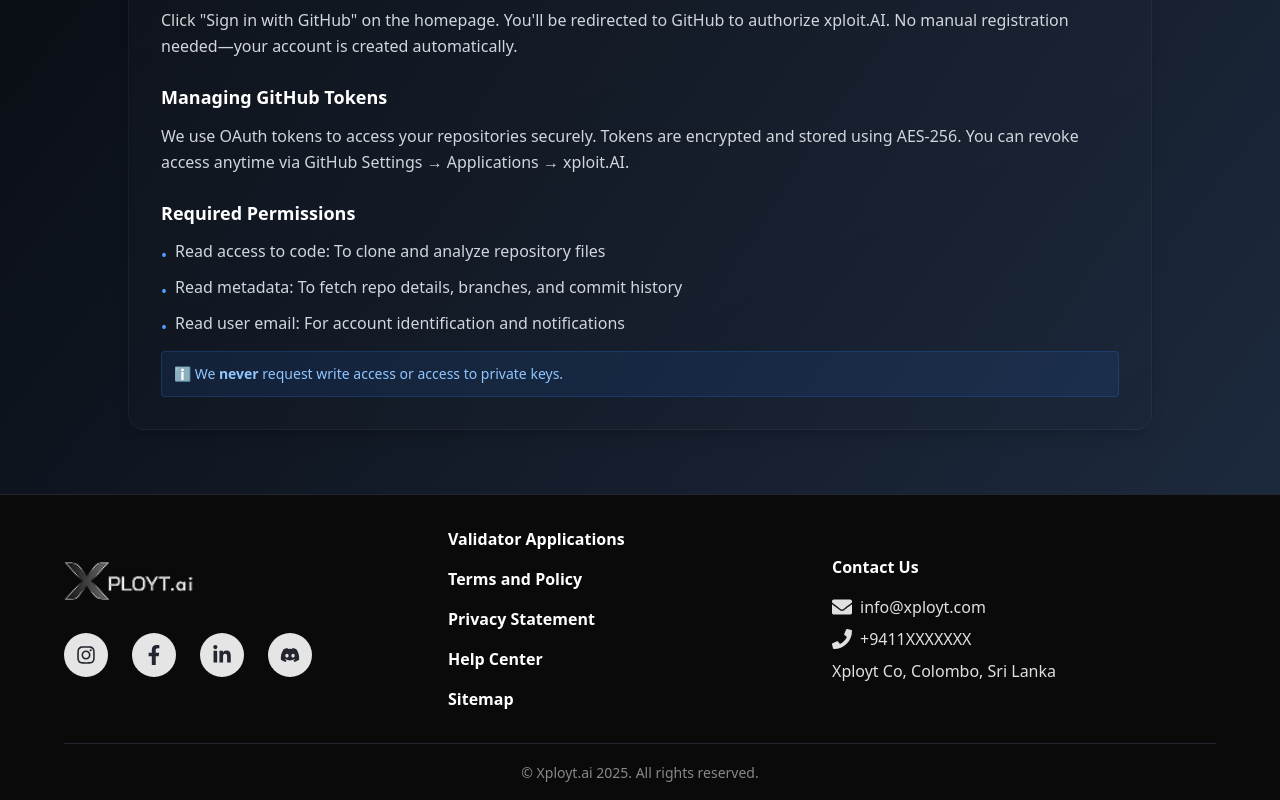
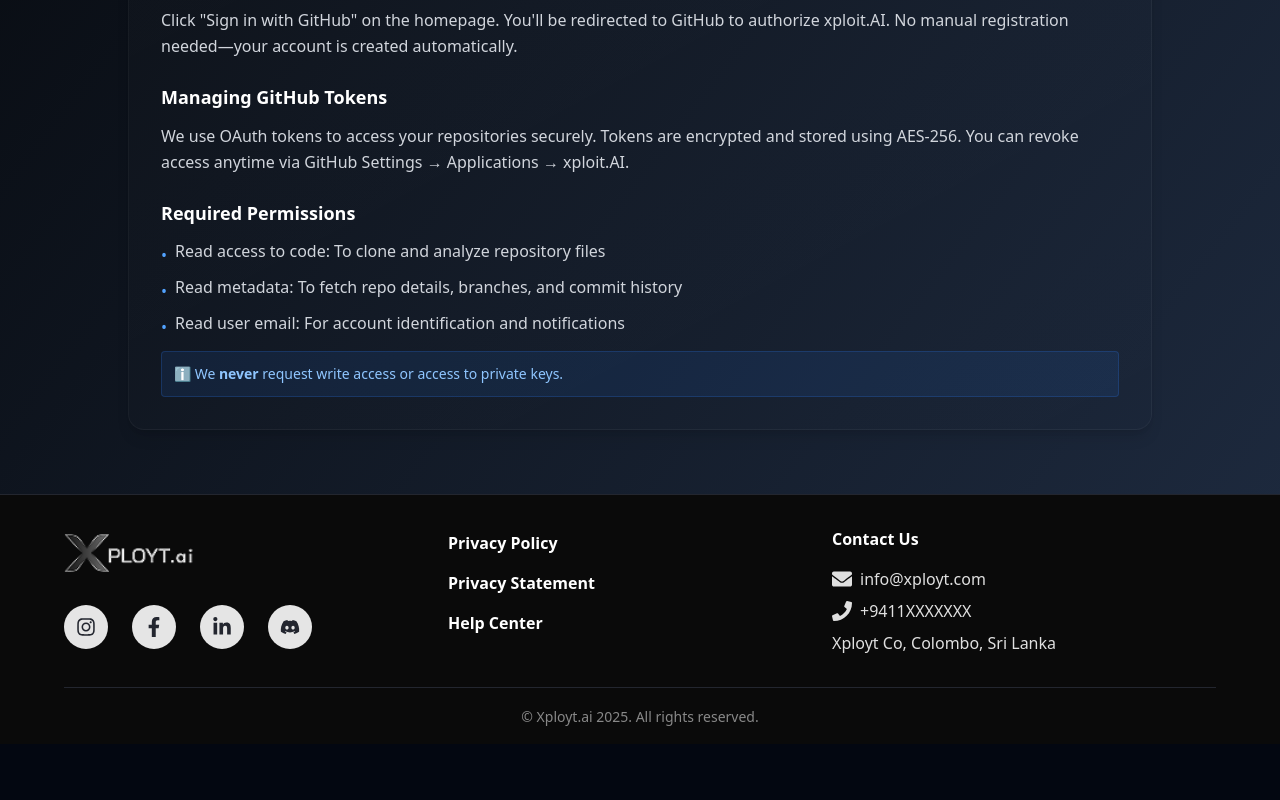
Before and after one commit to Xployt-ai/xployt-frontend, a React (Vite) app: page /help in a window 1280 px wide. Shown: the part 1222-2022 px from the top of the page. After the commit the page ends 1966 px from the top, so only its background shows below. Built offline with nearby package versions, Linux system fonts and the light colour scheme.

Commit message:
Update : footer

```diff
--- a/src/components/Footer.tsx
+++ b/src/components/Footer.tsx
@@ -19,11 +19,11 @@ const Footer = () => {
         </div>
         {/* Center: Links */}
         <div className="flex flex-col items-center md:items-start w-full md:w-1/3 mt-4 md:mt-0">
-          <a href="#" className="text-white font-semibold mb-4 hover:underline">Validator Applications</a>
-          <a href="#" className="text-white font-semibold mb-4 hover:underline">Terms and Policy</a>
-          <a href="#" className="text-white font-semibold mb-4 hover:underline">Privacy Statement</a>
-          <a href="#" className="text-white font-semibold mb-4 hover:underline">Help Center</a>
-          <a href="#" className="text-white font-semibold hover:underline">Sitemap</a>
+
+          <a href="/privacy" className="text-white font-semibold mb-4 hover:underline">Privacy Policy</a>
+          <a href="/statement" className="text-white font-semibold mb-4 hover:underline">Privacy Statement</a>
+          <a href="/help" className="text-white font-semibold mb-4 hover:underline">Help Center</a>
+
         </div>
         {/* Right: Contact Info */}
         <div className="flex flex-col items-center md:items-start w-full md:w-1/3 mt-4 md:mt-0">
```
